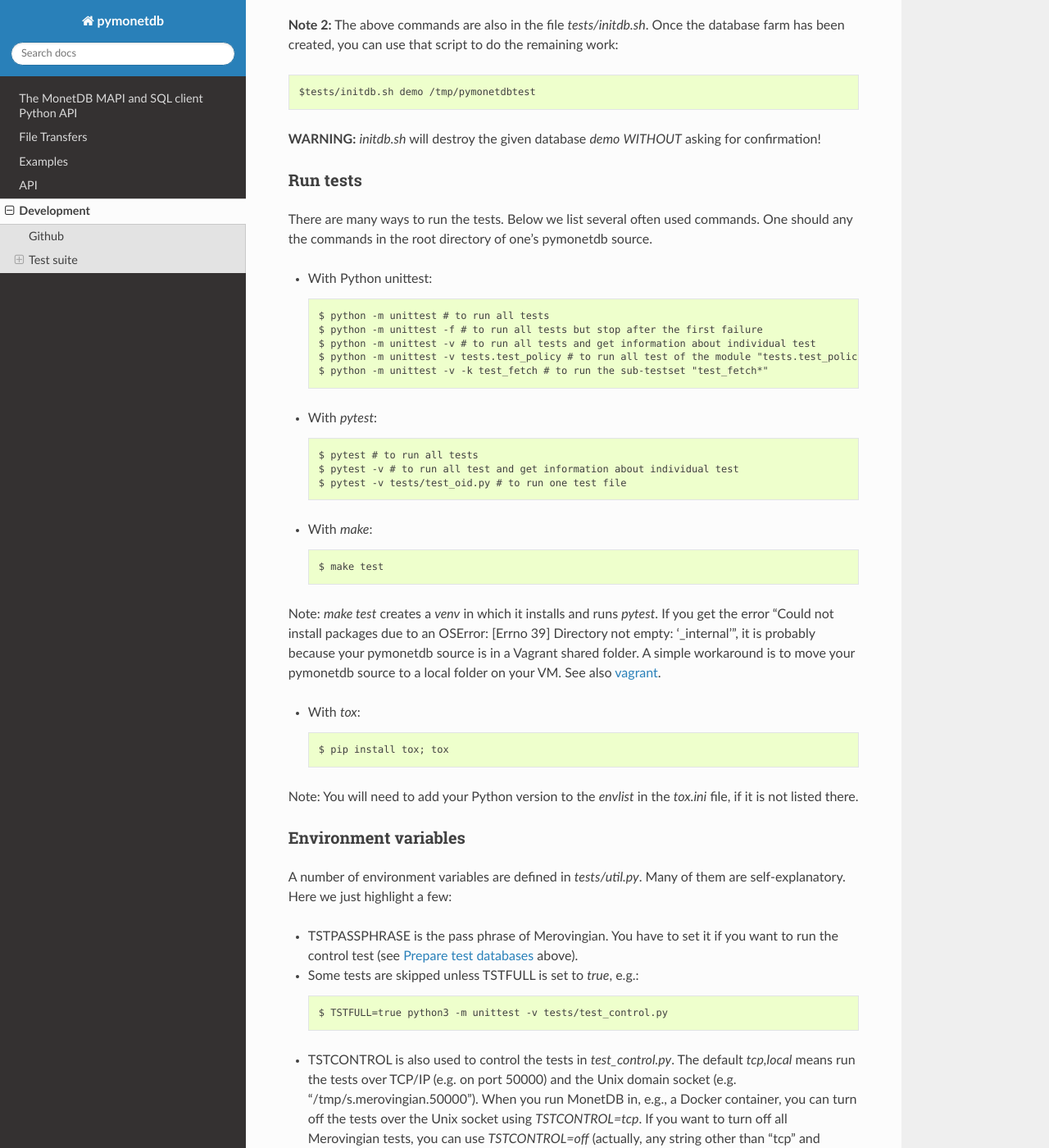
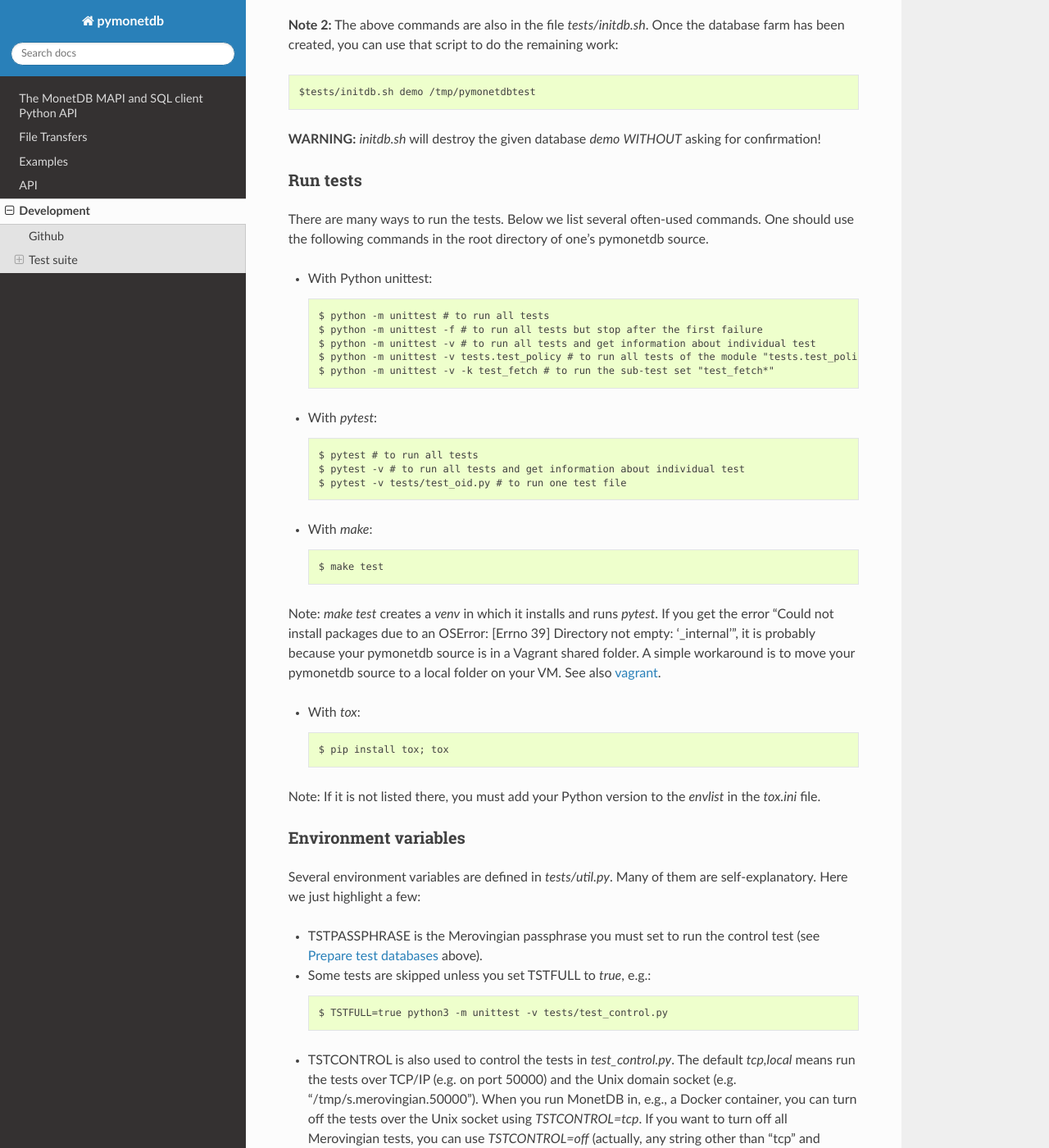
Before and after one commit to MonetDB/pymonetdb, a Sphinx documentation site: the page built from doc/development.rst, in a window 1280 px wide and 1400 px high, scrolled down 1257 px. Shown: the whole window at 82% size. Built offline with Sphinx 7.4.7 and the Read the Docs theme 2.0.0, drawn with Linux system fonts in a browser that asks for light colours; the version number could not be read and is left out; some of the changed text lies outside the part shown.

Commit message:
Ran through grammarly

```diff
--- a/doc/development.rst
+++ b/doc/development.rst
@@ -29,7 +29,7 @@ works and makes development easier.
 Prepare test databases
 ^^^^^^^^^^^^^^^^^^^^^^
 
-Some tests rely on a running MonetDB daemon to create and use test databases,
+Some tests rely on a running MonetDB daemon to create and use test databases.
 Some tests rely on a running MonetDB default database "demo".
 Therefore, you need to set up those processes before running the tests.
 
@@ -69,21 +69,22 @@ Run tests
 ^^^^^^^^^
 
 There are many ways to run the tests.
-Below we list several often used commands.
-One should any the commands in the root directory of one's pymonetdb source.
+Below we list several often-used commands.
+One should use the following commands in the root directory of one's pymonetdb
+source.
 
 * With Python unittest::
 
   $ python -m unittest # to run all tests
   $ python -m unittest -f # to run all tests but stop after the first failure
   $ python -m unittest -v # to run all tests and get information about individual test
-  $ python -m unittest -v tests.test_policy # to run all test of the module "tests.test_policy"
-  $ python -m unittest -v -k test_fetch # to run the sub-testset "test_fetch*"
+  $ python -m unittest -v tests.test_policy # to run all tests of the module "tests.test_policy"
+  $ python -m unittest -v -k test_fetch # to run the sub-test set "test_fetch*"
 
 * With `pytest`::
 
   $ pytest # to run all tests
-  $ pytest -v # to run all test and get information about individual test
+  $ pytest -v # to run all tests and get information about individual test
   $ pytest -v tests/test_oid.py # to run one test file
 
 * With `make`::
@@ -102,18 +103,18 @@ source to a local folder on your VM. See also `vagrant`_.
 
   $ pip install tox; tox
 
-Note: You will need to add your Python version to the `envlist` in the
-`tox.ini` file, if it is not listed there.
+Note: If it is not listed there, you must add your Python version to the `envlist` in the
+`tox.ini` file.
 
 Environment variables
 ^^^^^^^^^^^^^^^^^^^^^
 
-A number of environment variables are defined in `tests/util.py`.
+Several environment variables are defined in `tests/util.py`.
 Many of them are self-explanatory.
 Here we just highlight a few:
 
-* TSTPASSPHRASE is the pass phrase of Merovingian. You have to set it if you want to run the control test (see `Prepare test databases`_ above).
-* Some tests are skipped unless TSTFULL is set to `true`, e.g.::
+* TSTPASSPHRASE is the Merovingian passphrase you must set to run the control test (see `Prepare test databases`_ above).
+* Some tests are skipped unless you set TSTFULL to `true`, e.g.::
 
   $ TSTFULL=true python3 -m unittest -v tests/test_control.py
 
```
Also changed, not shown: other parts of doc/development.rst (+2 -2 lines).
